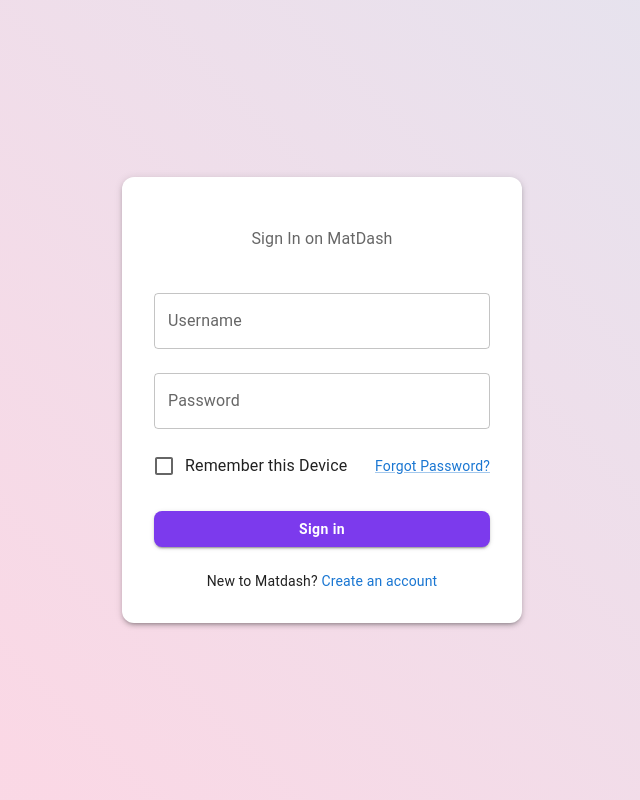
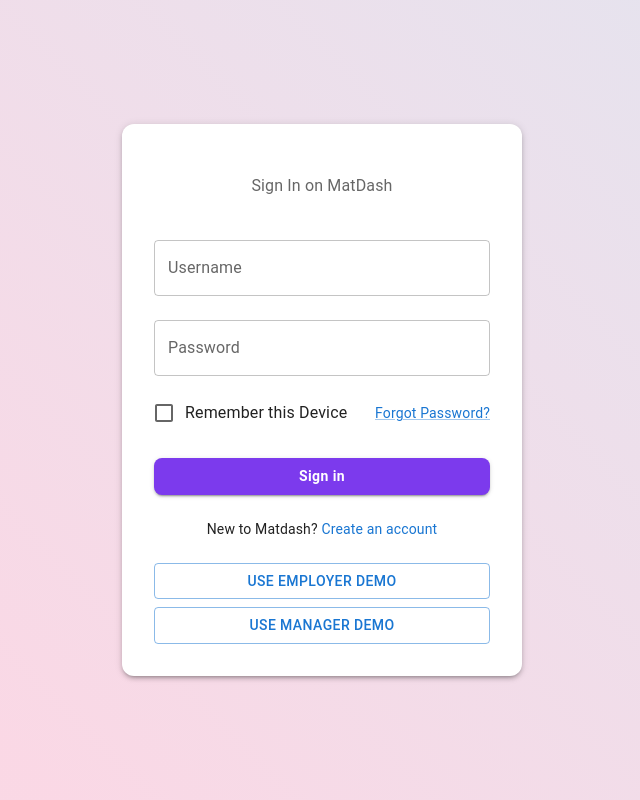
Before and after one commit to rahulakula07/crewops, a React (Vite) app: page /Login in a window 1280 px wide. Shown: the whole page, without its empty margins (318-958 px from the left). Built offline with nearby package versions, Linux system fonts and the light colour scheme; no server answers.

Commit message:
every thing is completed but need to do layout  properly and make text in departments as black

```diff
--- a/src/components/Authentication/Login/Login.jsx
+++ b/src/components/Authentication/Login/Login.jsx
@@ -16,8 +16,7 @@
 //   Paper,
 // } from "@mui/material";
 // import LockOutlinedIcon from "@mui/icons-material/LockOutlined";
-// import { ToastContainer, toast } from "react-toastify";
-// import "react-toastify/dist/ReactToastify.css";
+// import { toast } from "react-toastify";
 
 // const Login = () => {
 //   const [login, setLogin] = useState({ email: "", password: "" });
@@ -41,9 +40,11 @@
 //         for (let key in users) {
 //           if (users[key].email === email) {
 //             toast.success("Logged in successfully!");
-//             if (role === "manager") navigate("/admins/AdminDashboard");
-//             else if (role === "employer") navigate("/user/UserDashboard");
-//             else navigate("/Launchpage");
+//             setTimeout(() => {
+//               if (role === "manager") navigate("/admins/AdminDashboard");
+//               else if (role === "employer") navigate("/user/UserDashboard");
+//               else navigate("/Launchpage");
+//             }, 1000); // Delay for toast to show
 //             return true;
 //           }
 //         }
@@ -54,12 +55,12 @@
 
 //   const handleLogin = async (e) => {
 //     e.preventDefault();
+//     if (!login.email || !login.password) {
+//       toast.warn("Please enter both email and password.");
+//       return;
+//     }
 //     try {
-//       const userCredential = await signInWithEmailAndPassword(
-//         author,
-//         login.email,
-//         login.password
-//       );
+//       await signInWithEmailAndPassword(author, login.email, login.password);
 //       const found = await checkUserRoleAndRedirect(login.email);
 //       if (!found) toast.error("User not found in database.");
 //     } catch (err) {
@@ -80,7 +81,6 @@
 //         alignItems: "center",
 //       }}
 //     >
-//       <ToastContainer position="top-right" autoClose={3000} hideProgressBar />
 //       <Paper
 //         elevation={3}
 //         sx={{
@@ -92,7 +92,7 @@
 //         }}
 //       >
 //         <Box display="flex" justifyContent="center" mb={2}>
-//           {/* <FullLogo /> */}
+//           {/* Optional Logo */}
 //         </Box>
 
 //         <Typography variant="subtitle1" sx={{ mb: 3, color: "text.secondary" }}>
@@ -187,6 +187,7 @@
   Checkbox,
   Link,
   Paper,
+  Stack,
 } from "@mui/material";
 import LockOutlinedIcon from "@mui/icons-material/LockOutlined";
 import { toast } from "react-toastify";
@@ -217,7 +218,7 @@
               if (role === "manager") navigate("/admins/AdminDashboard");
               else if (role === "employer") navigate("/user/UserDashboard");
               else navigate("/Launchpage");
-            }, 1000); // Delay for toast to show
+            }, 1000);
             return true;
           }
         }
@@ -242,11 +243,21 @@
     }
   };
 
+  // 💡 Demo login fill function
+  const fillDemoLogin = (role) => {
+    if (role === "employer") {
+      setLogin({ email: "sagar@gmail.com", password: "123456" });
+    } else if (role === "manager") {
+      setLogin({ email: "rahulgoud@gmail.com", password: "123456" });
+    }
+  };
+
   return (
     <Box
       sx={{
         height: "100vh",
-        background: "linear-gradient(45deg, rgba(238,119,82,0.2), rgba(231,60,126,0.2), rgba(35,166,213,0.2), rgba(35,213,171,0.2))",
+        background:
+          "linear-gradient(45deg, rgba(238,119,82,0.2), rgba(231,60,126,0.2), rgba(35,166,213,0.2), rgba(35,213,171,0.2))",
         backgroundSize: "400% 400%",
         animation: "gradient 15s ease infinite",
         display: "flex",
@@ -265,7 +276,7 @@
         }}
       >
         <Box display="flex" justifyContent="center" mb={2}>
-          {/* Optional Logo */}
+          {/* Optional logo or icon */}
         </Box>
 
         <Typography variant="subtitle1" sx={{ mb: 3, color: "text.secondary" }}>
@@ -337,6 +348,24 @@
             Create an account
           </Link>
         </Typography>
+
+        {/* ✅ Demo Buttons */}
+        <Stack direction="column" spacing={1} mt={3}>
+          <Button
+            variant="outlined"
+            fullWidth
+            onClick={() => fillDemoLogin("employer")}
+          >
+            Use Employer Demo
+          </Button>
+          <Button
+            variant="outlined"
+            fullWidth
+            onClick={() => fillDemoLogin("manager")}
+          >
+            Use Manager Demo
+          </Button>
+        </Stack>
       </Paper>
     </Box>
   );
--- a/src/components/Dashboard/mangerDashboard/pages/Departments.jsx
+++ b/src/components/Dashboard/mangerDashboard/pages/Departments.jsx
@@ -209,7 +209,7 @@
                 <li
                   key={index}
                   className="list-group-item d-flex justify-content-between align-items-center"
-                  style={{ color: "black" }} // 👈 Ensure visible text
+                  style={{ color: "black" }}
                 >
                   {task}
                   <Button
```
